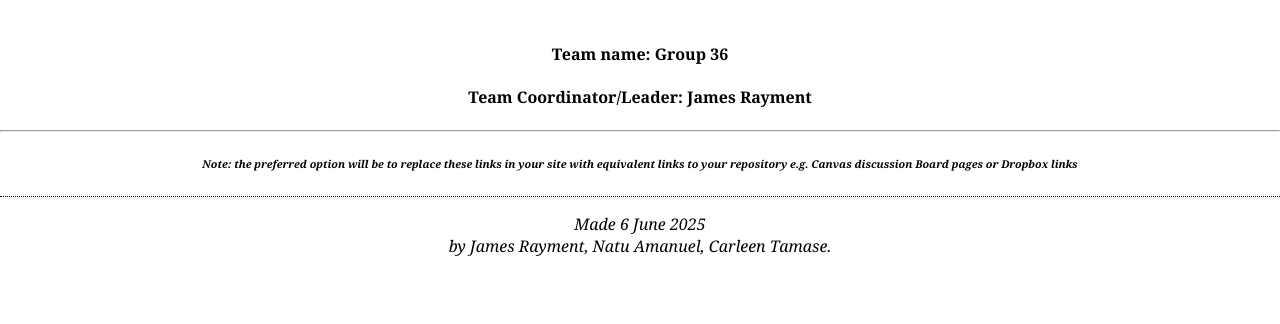
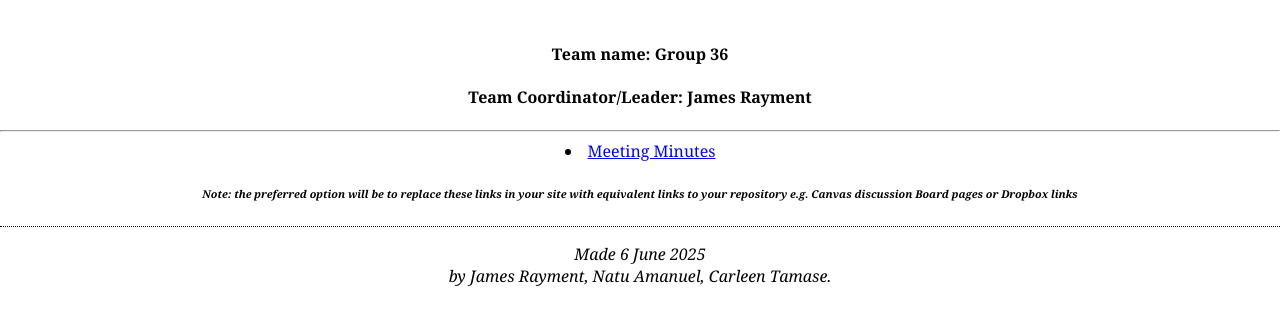
Before and after one commit to c4rt4m/Biometric-Data, a plain HTML site: page misc/meetings.html in a window 1280 px wide. Shown: the part 134-458 px from the top of the page. Drawn offline with Linux system fonts and the light colour scheme.

Commit message:
meeting minutes

```diff
--- a/misc/meetings.html
+++ b/misc/meetings.html
@@ -25,6 +25,7 @@
 
 <hr/>
 
+<li><a href="https://autuni-my.sharepoint.com/:w:/r/personal/dkk4311_autuni_ac_nz/Documents/COMP501%20-%20Meeting%20Minutes.docx?d=w433c619ff17248f0a2142871b5abeb46&csf=1&web=1&e=TYh9YI">Meeting Minutes</a>
 
 
 <p><h6><em>Note: the preferred option will be to replace these links in your site with equivalent links to your repository e.g. Canvas discussion Board pages or Dropbox links</h6></em></p>
```
Also changed, not shown: images/Meeting1.png (added), images/Meeting2.png (added), images/Meeting3.png (added), images/Meeting4.png (added).
